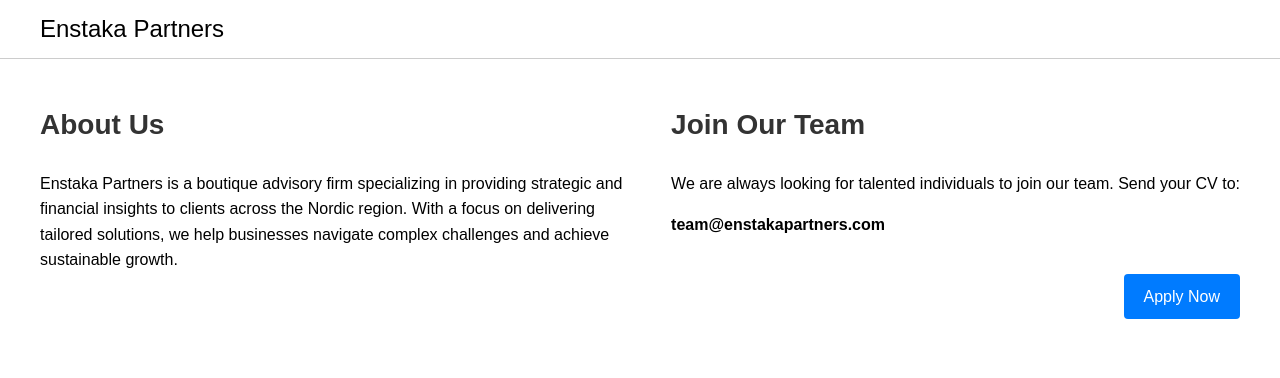
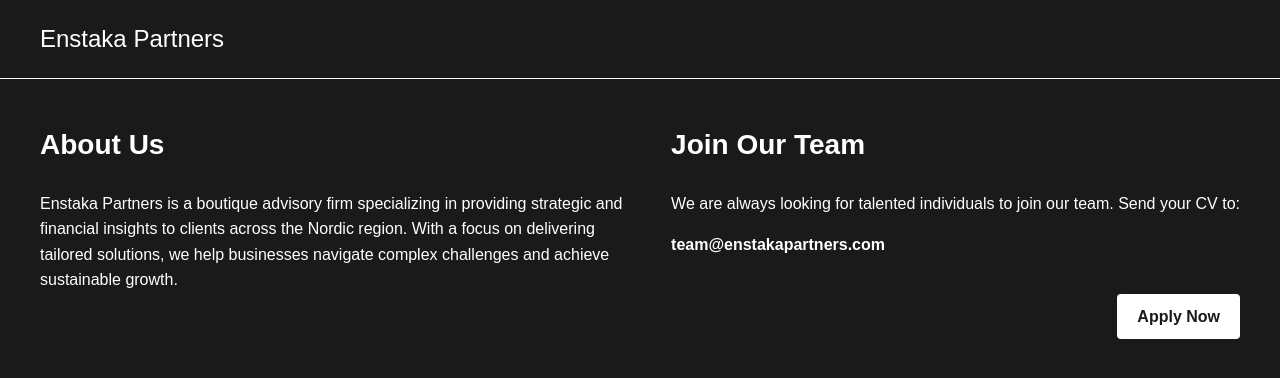
Before and after one commit to Fex-max/enstaka-partners, a plain HTML site: page index.html in a window 1280 px wide. Drawn offline with Linux system fonts and the light colour scheme; a web font is replaced by a local one.

Commit message:
Update index.html

```diff
--- a/index.html
+++ b/index.html
@@ -14,15 +14,17 @@
             margin: 0;
             font-family: Arial, sans-serif;
             line-height: 1.6;
+            background-color: #1a1a1a;
+            color: #ffffff;
         }
 
         /* Header Style */
         .header {
-            background-color: #fff;
-            border-bottom: 1px solid #ccc;
+            background-color: #1a1a1a;
+            border-bottom: 1px solid #ffffff;
             display: flex;
             align-items: center;
-            padding: 10px 40px; /* Added left and right margin */
+            padding: 20px 40px; /* Added padding for spacing */
         }
 
         .header h1 {
@@ -30,6 +32,7 @@
             font-size: 24px;
             font-family: 'Avenir Next Arabic', sans-serif;
             font-weight: normal;
+            color: #ffffff;
         }
 
         /* Main Content Style */
@@ -37,7 +40,7 @@
             display: flex;
             justify-content: space-between;
             align-items: flex-start; /* Aligns sections to the top */
-            padding: 20px 40px; /* Added left and right margin */
+            padding: 20px 40px; /* Added padding for spacing */
             max-width: 1200px;
             margin: 0 auto;
         }
@@ -52,7 +55,7 @@
 
         .about h2, .apply h2 {
             font-size: 28px;
-            color: #333;
+            color: #ffffff;
             text-align: left;
         }
 
@@ -68,14 +71,15 @@
             display: inline-block;
             margin-top: 20px;
             padding: 10px 20px;
-            background-color: #007BFF;
-            color: #fff;
+            background-color: #ffffff;
+            color: #1a1a1a;
             text-decoration: none;
             border-radius: 4px;
+            font-weight: bold;
         }
 
         .apply a:hover {
-            background-color: #0056b3;
+            background-color: #cccccc;
         }
     </style>
 </head>
```
